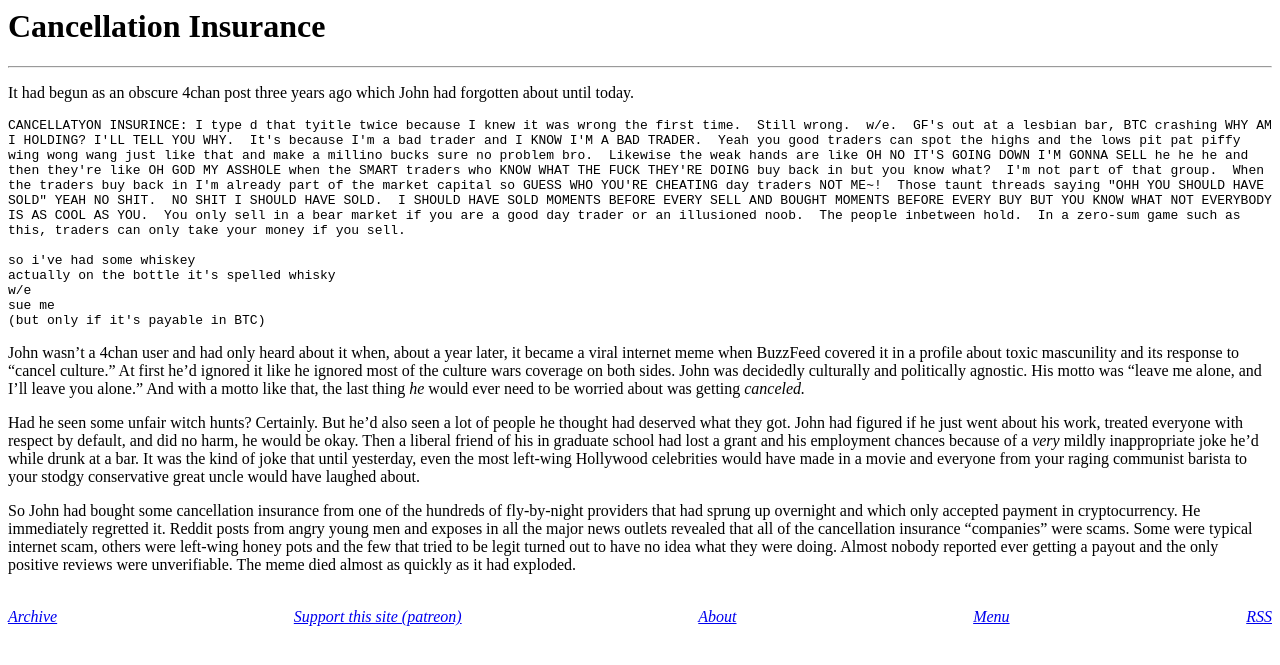
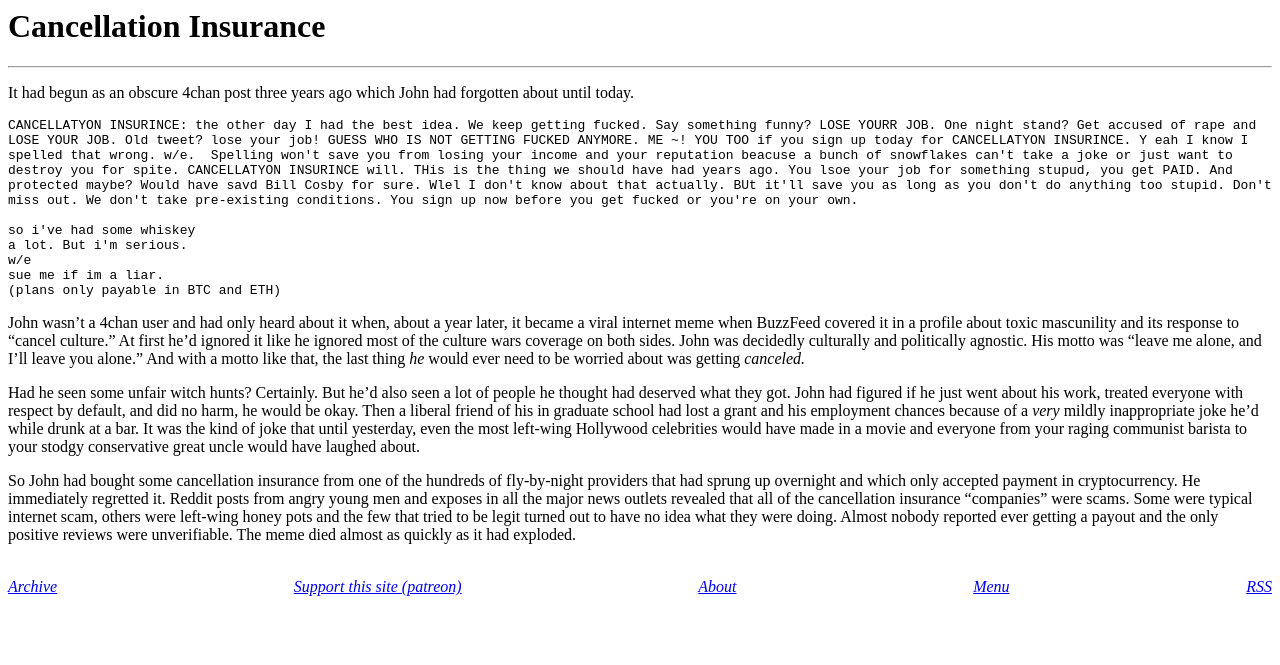
Before and after one commit to derykmakgill/website, a Jekyll site: the page built from cancel.md, in a window 1280 px wide. Shown: the top 665 px of the page. Built offline with Jekyll 4.4.1, drawn with Linux system fonts in a browser that asks for light colours.

Commit message:
Update cancel.md

````diff
--- a/cancel.md
+++ b/cancel.md
@@ -6,13 +6,13 @@ title: Cancellation Insurance
 It had begun as an obscure 4chan post three years ago which John had forgotten about until today.
 
 ```
-CANCELLATYON INSURINCE: I type d that tyitle twice because I knew it was wrong the first time.  Still wrong.  w/e.  GF's out at a lesbian bar, BTC crashing WHY AM I HOLDING? I'LL TELL YOU WHY.  It's because I'm a bad trader and I KNOW I'M A BAD TRADER.  Yeah you good traders can spot the highs and the lows pit pat piffy wing wong wang just like that and make a millino bucks sure no problem bro.  Likewise the weak hands are like OH NO IT'S GOING DOWN I'M GONNA SELL he he he and then they're like OH GOD MY ASSHOLE when the SMART traders who KNOW WHAT THE FUCK THEY'RE DOING buy back in but you know what?  I'm not part of that group.  When the traders buy back in I'm already part of the market capital so GUESS WHO YOU'RE CHEATING day traders NOT ME~!  Those taunt threads saying "OHH YOU SHOULD HAVE SOLD" YEAH NO SHIT.  NO SHIT I SHOULD HAVE SOLD.  I SHOULD HAVE SOLD MOMENTS BEFORE EVERY SELL AND BOUGHT MOMENTS BEFORE EVERY BUY BUT YOU KNOW WHAT NOT EVERYBODY IS AS COOL AS YOU.  You only sell in a bear market if you are a good day trader or an illusioned noob.  The people inbetween hold.  In a zero-sum game such as this, traders can only take your money if you sell.
+CANCELLATYON INSURINCE: the other day I had the best idea. We keep getting fucked. Say something funny? LOSE YOURR JOB. One night stand? Get accused of rape and LOSE YOUR JOB. Old tweet? lose your job! GUESS WHO IS NOT GETTING FUCKED ANYMORE. ME ~! YOU TOO if you sign up today for CANCELLATYON INSURINCE. Y eah I know I spelled that wrong. w/e.  Spelling won't save you from losing your income and your reputation beacuse a bunch of snowflakes can't take a joke or just want to destroy you for spite. CANCELLATYON INSURINCE will. THis is the thing we should have had years ago. You lsoe your job for something stupud, you get PAID. And protected maybe? Would have savd Bill Cosby for sure. Wlel I don't know about that actually. BUt it'll save you as long as you don't do anything too stupid. Don't miss out. We don't take pre-existing conditions. You sign up now before you get fucked or you're on your own.
 
 so i've had some whiskey
-actually on the bottle it's spelled whisky
+a lot. But i'm serious.
 w/e
-sue me
-(but only if it's payable in BTC)
+sue me if im a liar.
+(plans only payable in BTC and ETH)
 ```
 
 John wasn't a 4chan user and had only heard about it when, about a year later, it became a viral internet meme when BuzzFeed covered it in a profile about toxic mascunility and its response to "cancel culture." At first he'd ignored it like he ignored most of the culture wars coverage on both sides. John was decidedly culturally and politically agnostic. His motto was "leave me alone, and I'll leave you alone." And with a motto like that, the last thing *he* would ever need to be worried about was getting *canceled.*
````
